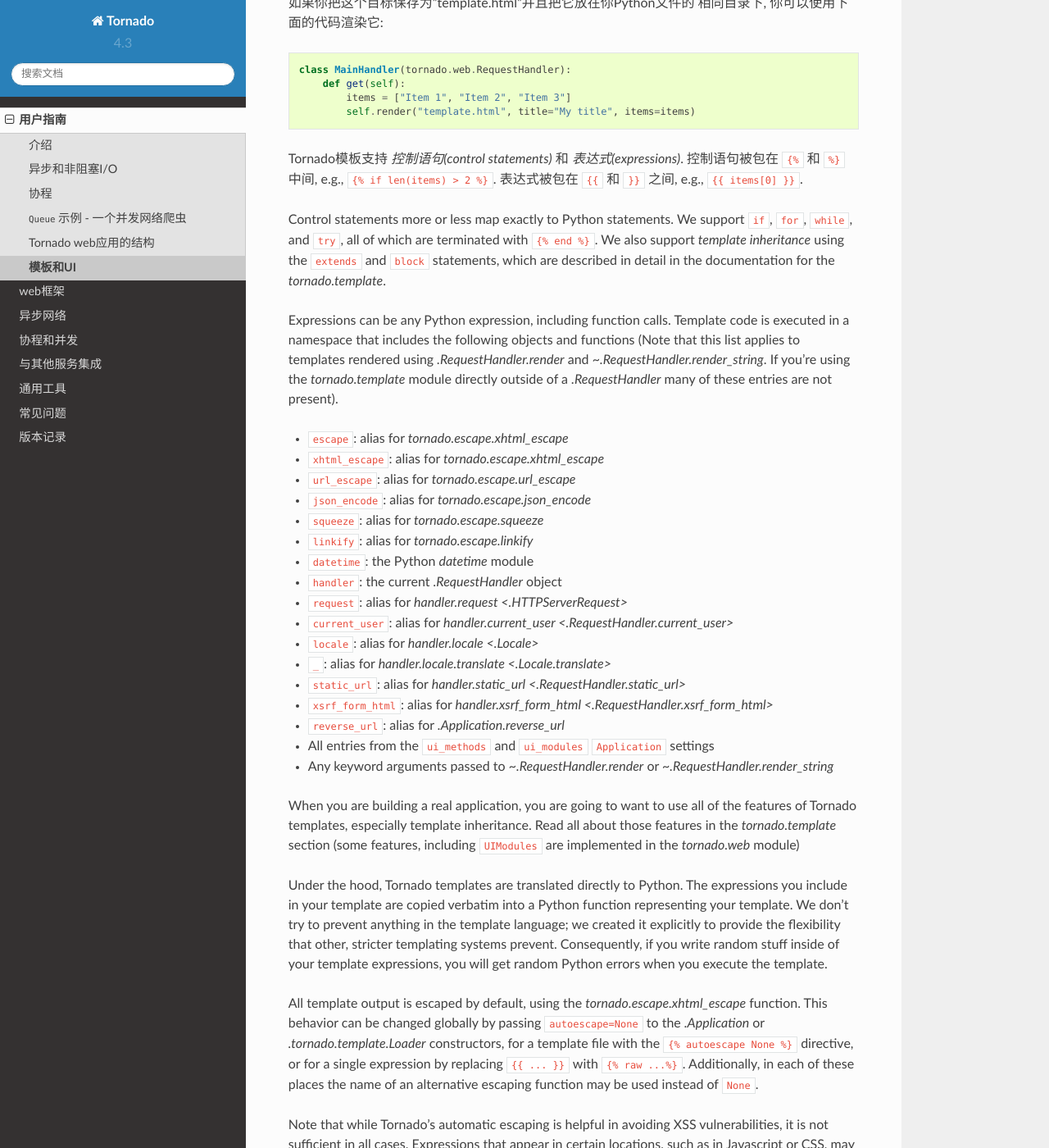
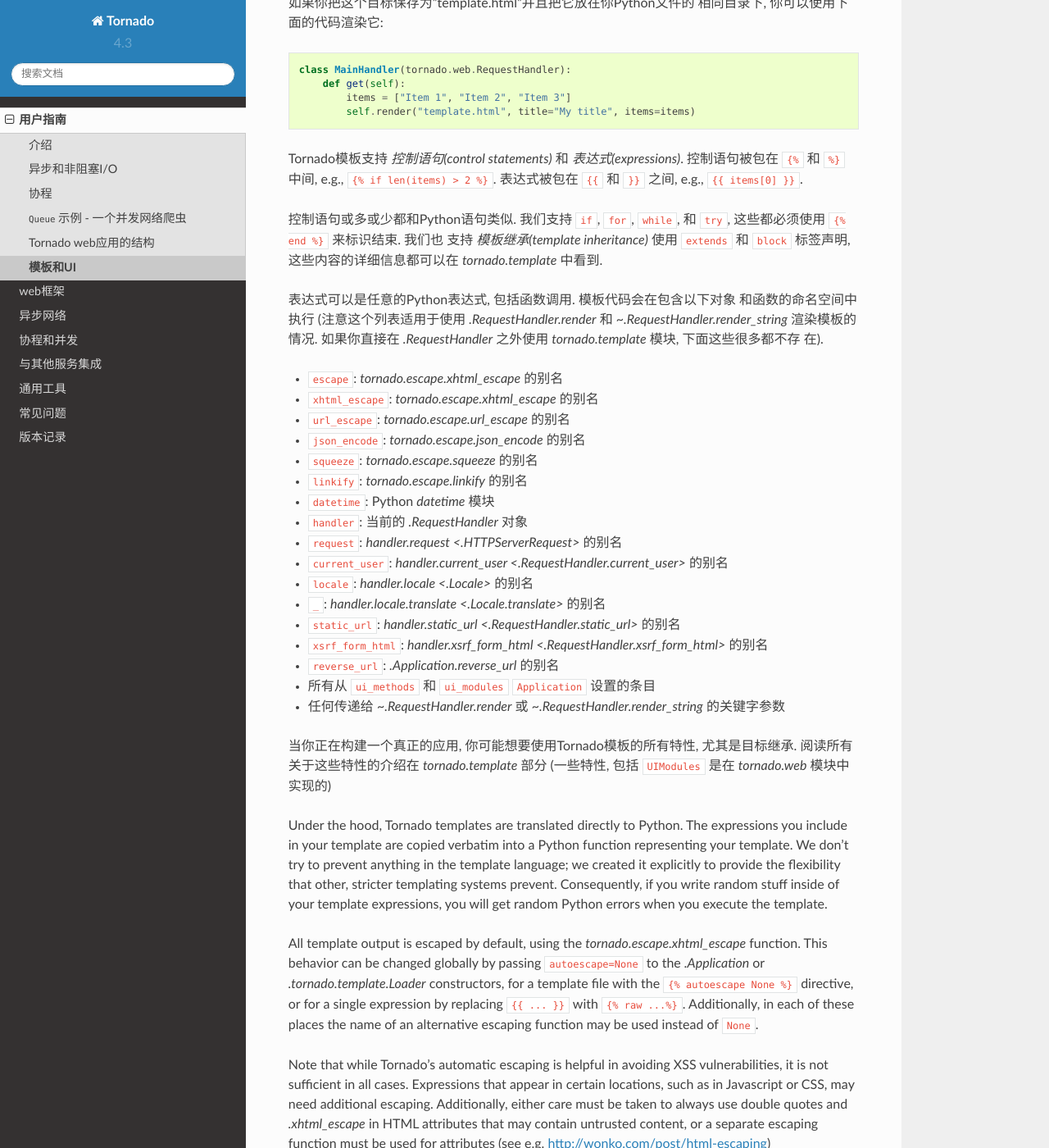
Before and after one commit to tao12345666333/tornado-zh, a Sphinx documentation site: the page built from docs/guide/templates.rst, in a window 1280 px wide and 1400 px high, scrolled down 981 px. Shown: the whole window at 82% size. Built offline with Sphinx 7.4.7 and the Read the Docs theme 2.0.0, drawn with Linux system fonts in a browser that asks for light colours; pages that are not in the unit, such as notebooks, are missing from menus.

Commit message:
Template functions

```diff
--- a/docs/guide/templates.rst
+++ b/docs/guide/templates.rst
@@ -67,47 +67,42 @@ Tornado模板支持 *控制语句(control statements)* 和 *表达式(expression
 ``{% if len(items) > 2 %}``. 表达式被包在 ``{{`` 和
 ``}}`` 之间, e.g., ``{{ items[0] }}``.
 
-Control statements more or less map exactly to Python statements. We
-support ``if``, ``for``, ``while``, and ``try``, all of which are
-terminated with ``{% end %}``. We also support *template inheritance*
-using the ``extends`` and ``block`` statements, which are described in
-detail in the documentation for the `tornado.template`.
+控制语句或多或少都和Python语句类似. 我们支持 ``if``, ``for``,
+``while``, 和 ``try``, 这些都必须使用 ``{% end %}`` 来标识结束. 我们也
+支持 *模板继承(template inheritance)* 使用 ``extends`` 和 ``block``
+标签声明, 这些内容的详细信息都可以在 `tornado.template` 中看到.
 
-Expressions can be any Python expression, including function calls.
-Template code is executed in a namespace that includes the following
-objects and functions (Note that this list applies to templates
-rendered using `.RequestHandler.render` and
-`~.RequestHandler.render_string`. If you're using the
-`tornado.template` module directly outside of a `.RequestHandler` many
-of these entries are not present).
+表达式可以是任意的Python表达式, 包括函数调用. 模板代码会在包含以下对象
+和函数的命名空间中执行 (注意这个列表适用于使用 `.RequestHandler.render`
+和 `~.RequestHandler.render_string` 渲染模板的情况. 如果你直接在
+`.RequestHandler` 之外使用 `tornado.template` 模块, 下面这些很多都不存
+在).
 
-- ``escape``: alias for `tornado.escape.xhtml_escape`
-- ``xhtml_escape``: alias for `tornado.escape.xhtml_escape`
-- ``url_escape``: alias for `tornado.escape.url_escape`
-- ``json_encode``: alias for `tornado.escape.json_encode`
-- ``squeeze``: alias for `tornado.escape.squeeze`
-- ``linkify``: alias for `tornado.escape.linkify`
-- ``datetime``: the Python `datetime` module
-- ``handler``: the current `.RequestHandler` object
-- ``request``: alias for `handler.request <.HTTPServerRequest>`
-- ``current_user``: alias for `handler.current_user
-  <.RequestHandler.current_user>`
-- ``locale``: alias for `handler.locale <.Locale>`
-- ``_``: alias for `handler.locale.translate <.Locale.translate>`
-- ``static_url``: alias for `handler.static_url <.RequestHandler.static_url>`
-- ``xsrf_form_html``: alias for `handler.xsrf_form_html
-  <.RequestHandler.xsrf_form_html>`
-- ``reverse_url``: alias for `.Application.reverse_url`
-- All entries from the ``ui_methods`` and ``ui_modules``
-  ``Application`` settings
-- Any keyword arguments passed to `~.RequestHandler.render` or
-  `~.RequestHandler.render_string`
+- ``escape``: `tornado.escape.xhtml_escape` 的别名
+- ``xhtml_escape``: `tornado.escape.xhtml_escape` 的别名
+- ``url_escape``: `tornado.escape.url_escape` 的别名
+- ``json_encode``: `tornado.escape.json_encode` 的别名
+- ``squeeze``: `tornado.escape.squeeze` 的别名
+- ``linkify``: `tornado.escape.linkify` 的别名
+- ``datetime``: Python `datetime` 模块
+- ``handler``: 当前的 `.RequestHandler` 对象
+- ``request``: `handler.request <.HTTPServerRequest>` 的别名
+- ``current_user``: `handler.current_user
+  <.RequestHandler.current_user>` 的别名
+- ``locale``: `handler.locale <.Locale>` 的别名
+- ``_``: `handler.locale.translate <.Locale.translate>` 的别名
+- ``static_url``: `handler.static_url <.RequestHandler.static_url>` 的别名
+- ``xsrf_form_html``: `handler.xsrf_form_html
+  <.RequestHandler.xsrf_form_html>` 的别名
+- ``reverse_url``: `.Application.reverse_url` 的别名
+- 所有从 ``ui_methods`` 和 ``ui_modules``
+  ``Application`` 设置的条目
+- 任何传递给 `~.RequestHandler.render` 或
+  `~.RequestHandler.render_string` 的关键字参数
 
-When you are building a real application, you are going to want to use
-all of the features of Tornado templates, especially template
-inheritance. Read all about those features in the `tornado.template`
-section (some features, including ``UIModules`` are implemented in the
-`tornado.web` module)
+当你正在构建一个真正的应用, 你可能想要使用Tornado模板的所有特性,
+尤其是目标继承. 阅读所有关于这些特性的介绍在 `tornado.template`
+部分 (一些特性, 包括 ``UIModules`` 是在 `tornado.web` 模块中实现的)
 
 Under the hood, Tornado templates are translated directly to Python. The
 expressions you include in your template are copied verbatim into a
```
